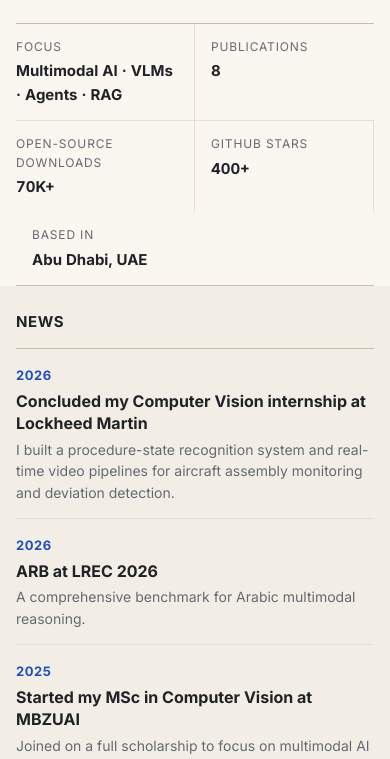
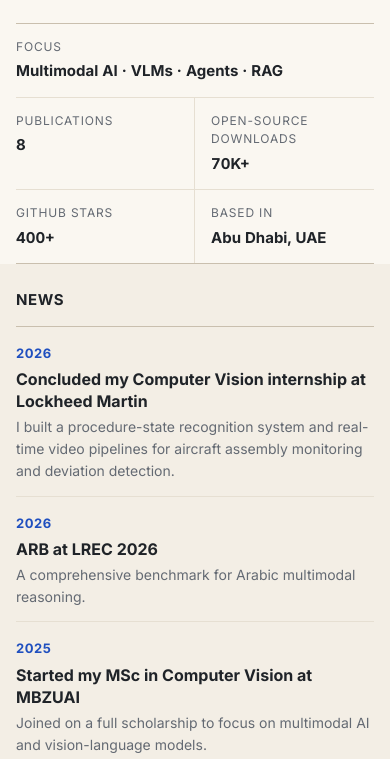
Before and after one commit to ketanmore2002/ketanmore2002.github.io, a plain HTML site: page index.html in a window 390 px wide. Shown: the part 972-1731 px from the top of the page. Drawn offline with Linux system fonts and the light colour scheme.

Commit message:
Add files via upload

```diff
--- a/index.html
+++ b/index.html
@@ -9,15 +9,12 @@
 <link rel="preconnect" href="https://fonts.googleapis.com">
 <link rel="preconnect" href="https://fonts.gstatic.com" crossorigin>
 <link href="https://fonts.googleapis.com/css2?family=Inter:wght@400;500;600;700&display=swap" rel="stylesheet">
-<link rel="stylesheet" href="styles.css?v=9">
+<link rel="stylesheet" href="styles.css?v=10">
 </head>
 <body>
 
 <header class="site-header">
   <div class="page header-row">
-    <a class="site-name" href="#home">
-      <span>Ketan More</span>
-    </a>
     <button class="menu-button" id="menuBtn" type="button" aria-expanded="false" aria-controls="nav">Menu</button>
     <nav id="nav" class="site-nav">
       <a href="#news">News</a>
--- a/styles.css
+++ b/styles.css
@@ -25,7 +25,7 @@ img { max-width: 100%; height: auto; }
 
 /* Header */
 .site-header { position: sticky; top: 0; z-index: 100; border-top: 4px solid var(--accent); border-bottom: 1px solid var(--line); background: rgba(255,255,255,.92); backdrop-filter: saturate(180%) blur(12px); -webkit-backdrop-filter: saturate(180%) blur(12px); }
-.header-row { position: relative; display: flex; min-height: 58px; align-items: center; justify-content: space-between; }
+.header-row { position: relative; display: flex; min-height: 58px; align-items: center; justify-content: flex-end; }
 .site-name { display: flex; align-items: center; gap: 12px; color: var(--ink); font-size: 13px; font-weight: 650; letter-spacing: .06em; text-transform: uppercase; }
 .site-name:hover { color: var(--ink); }
 .site-icon { display: grid; place-items: center; width: 38px; height: 29px; color: #fff; background: var(--accent); font-size: 12px; letter-spacing: .04em; }
@@ -54,7 +54,7 @@ img { max-width: 100%; height: auto; }
 .profile-link svg { width: 17px; height: 17px; fill: none; stroke: var(--accent); stroke-width: 1.7; stroke-linecap: round; stroke-linejoin: round; }
 .profile-link:hover { color: var(--accent); border-color: var(--accent); background: var(--wash); transform: translateY(-1px); }
 
-.profile-facts { display: grid; grid-template-columns: repeat(4, 1fr); border-bottom: 1px solid var(--line-dark); }
+.profile-facts { display: grid; grid-template-columns: 1.7fr repeat(4, 1fr); border-bottom: 1px solid var(--line-dark); }
 .profile-facts div { display: flex; flex-direction: column; gap: 3px; padding: 14px 16px; border-right: 1px solid var(--line); }
 .profile-facts div:first-child { padding-left: 0; }
 .profile-facts div:last-child { border-right: 0; }
@@ -180,9 +180,10 @@ img { max-width: 100%; height: auto; }
   .portrait img { max-width: 200px; }
   .identity { padding: 22px 0 0; border-top: 1px solid var(--line); }
   .profile-facts { grid-template-columns: 1fr 1fr; }
-  .profile-facts div:nth-child(2) { border-right: 0; }
-  .profile-facts div:nth-child(-n+2) { border-bottom: 1px solid var(--line); }
-  .profile-facts div:nth-child(3) { padding-left: 0; }
+  .profile-facts div:first-child { grid-column: 1 / -1; border-right: 0; }
+  .profile-facts div:nth-child(odd) { border-right: 0; }
+  .profile-facts div:nth-child(even) { padding-left: 0; }
+  .profile-facts div:nth-child(-n+3) { border-bottom: 1px solid var(--line); }
   .index-section { grid-template-columns: 1fr; gap: 16px; padding: 26px 0 28px; }
   .section-index { position: static; }
   .contact-grid, .project-grid { grid-template-columns: 1fr; gap: 0; }
```
